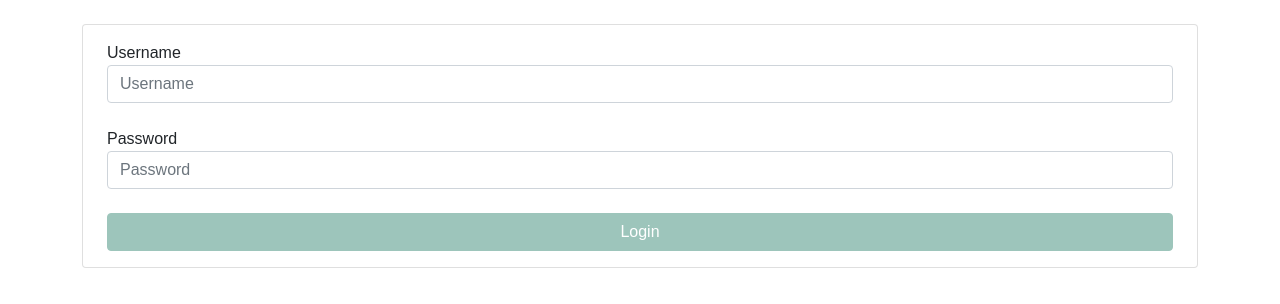
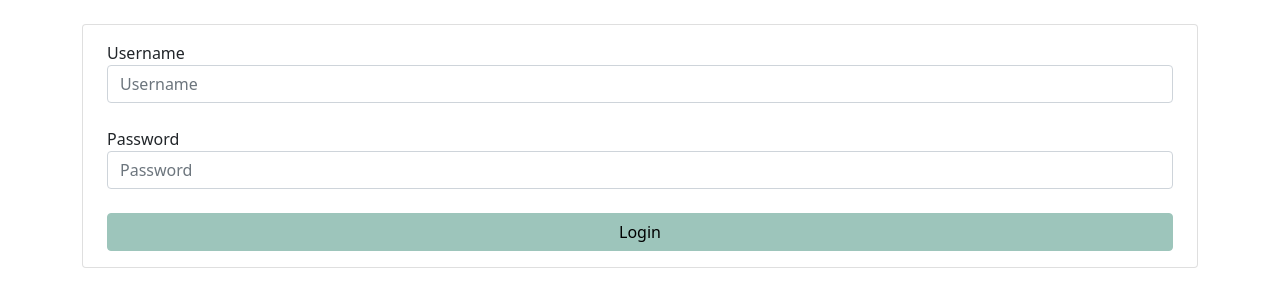
Before and after one commit to manuelpcastro/mlr_react_tfg, a React (Create React App) app: page /login in a window 1280 px wide. Shown: the top 304 px of the page. Built offline with nearby package versions, Linux system fonts and the light colour scheme.

Commit message:
Minor styling changes

```diff
--- a/src/css/helpers.scss
+++ b/src/css/helpers.scss
@@ -1,4 +1,4 @@
-.mlr {
+html {
   font-family: "Arial";
 
   a {
@@ -15,10 +15,26 @@
   }
 
   .btn.btn-primary {
-    color: white;
+    color: black;
   }
 
   .btn.btn-danger {
     color: white;
   }
+
+  .btn.btn-white {
+    border: 1px solid #cccccc;
+  }
+
+  .list-group .list-group-item.active {
+    background-color: $secondary-color;
+    border-color: $secondary-color;
+  }
+
+  .dropdown-item.active {
+    background-color: $secondary-color;
+  }
+  .dropdown-item:active {
+    background-color: $primary-color;
+  }
 }
--- a/src/css/site.scss
+++ b/src/css/site.scss
@@ -1,4 +1,4 @@
-@import './variables';
+@import './variables.scss';
 @import './helpers.scss';
 
 @import '~bootstrap/scss/bootstrap.scss';
```
